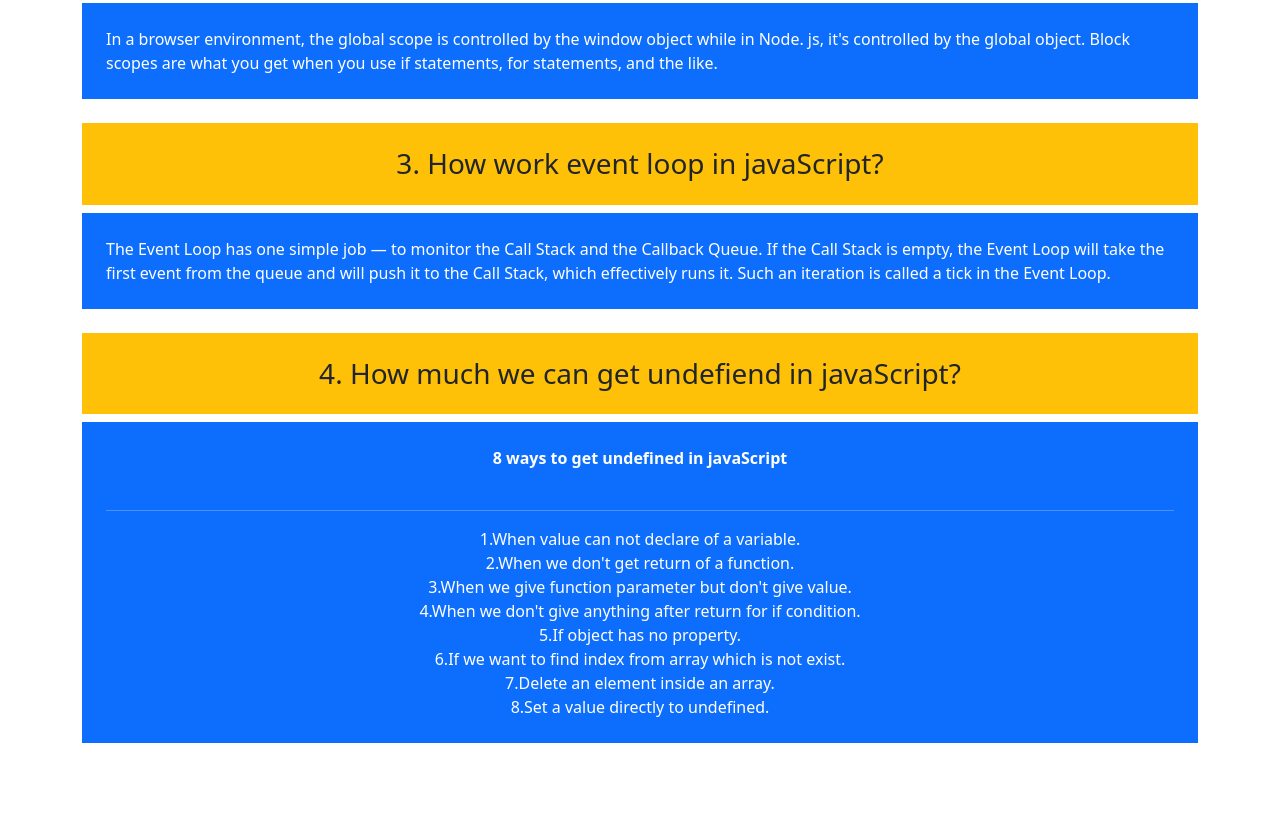
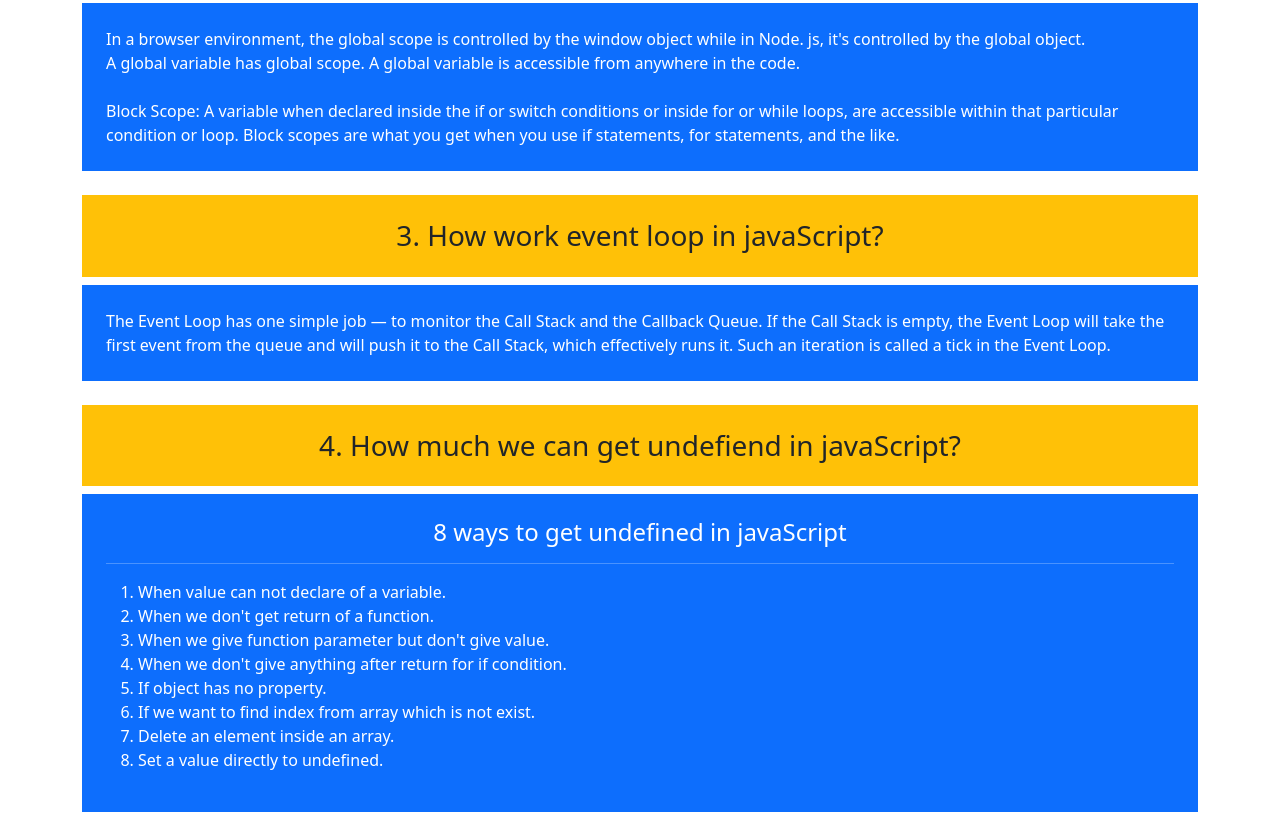
Before and after one commit to farukphero/Assignment-7-speed-monster, a plain HTML site: page blog.html in a window 1280 px wide. Shown: the part 464-1300 px from the top of the page. Before the commit the page ends 1231 px from the top, so only its background shows below. Drawn offline with nearby package versions, Linux system fonts and the light colour scheme.

Commit message:
Final Assignment-7

```diff
--- a/blog.html
+++ b/blog.html
@@ -5,6 +5,7 @@
   <meta charset="utf-8">
   <meta name="viewport" content="width=device-width, initial-scale=1">
   <title>Question part of Speed Monster</title>
+  <!-- bootstrap link  -->
   <link href="https://cdn.jsdelivr.net/npm/bootstrap@5.2.1/dist/css/bootstrap.min.css" rel="stylesheet"
     integrity="sha384-iYQeCzEYFbKjA/T2uDLTpkwGzCiq6soy8tYaI1GyVh/UjpbCx/TYkiZhlZB6+fzT" crossorigin="anonymous">
 </head>
@@ -26,7 +27,13 @@
           </div>
 
           <div class="bg-primary mb-4 p-4 text-white">In a browser environment, the global scope is controlled by the window object while in Node. js, it's controlled by the
-          global object. Block scopes are what you get when you use if statements, for statements, and the like.
+          global object. <br>
+          A global variable has global scope. A global variable is accessible from anywhere in the code.
+
+          <br><br>
+          Block Scope: A variable when declared inside the if or switch conditions or inside for or while loops, are accessible
+          within that particular condition or loop.
+          Block scopes are what you get when you use if statements, for statements, and the like.
           </div>
 
           <div>
@@ -41,17 +48,22 @@
             <div>
               <h3 class="text-center p-4 bg-warning">4. How much we can get undefiend in javaScript?</h3>
             </div>
-          <div class="bg-primary mb-4 p-4 text-white text-center"> <b>8 ways to get undefined in javaScript</b><br><br><hr>
-            1.When value can not declare of a variable. <br>
-            2.When we don't get return of a function. <br>
-            3.When we give function parameter but don't give value. <br>
-            4.When we don't give anything after return for if condition. <br>
-            5.If object has no property. <br>
-            6.If we want to find index from array which is not exist. <br>
-            7.Delete an element inside an array. <br>
-            8.Set a value directly to undefined.
+          <div class="bg-primary mb-4 p-4 text-white">
+          <h4 class="text-center">8 ways to get undefined in javaScript</h4><hr>
+           <ol>
+            <li> When value can not declare of a variable.</li>
+            <li> When we don't get return of a function.</li>
+            <li> When we give function parameter but don't give value.</li>
+            <li> When we don't give anything after return for if condition.</li>
+            <li> If object has no property.</li>
+            <li> If we want to find index from array which is not exist.</li>
+            <li> Delete an element inside an array.</li>
+            <li> Set a value directly to undefined.</li>
+           </ol>
           </div>
   </section>
+
+  <!-- bootstrap javaScript link  -->
   <script src="https://cdn.jsdelivr.net/npm/bootstrap@5.2.1/dist/js/bootstrap.bundle.min.js"
     integrity="sha384-u1OknCvxWvY5kfmNBILK2hRnQC3Pr17a+RTT6rIHI7NnikvbZlHgTPOOmMi466C8"
     crossorigin="anonymous"></script>
--- a/script.js
+++ b/script.js
@@ -142,7 +142,7 @@ setInterval(() => {
   document.getElementById("show-time").innerHTML = `${startTime ? timeSpent : 0} seconds`;
 }, 1000);
 
-
+// blog button
 const blogButton = () => {
-  window.location.href="blog.html"
-}
+  window.location.href = "blog.html"
+};
--- a/styles.css
+++ b/styles.css
@@ -16,13 +16,10 @@ body {
   margin: 0 auto;
 }
 .header-btn{
-  /* width: 80%; */
-  /* margin: 15px auto; */
   margin-top: 20px;
   display: flex;
   justify-content:space-around;
 }
-
 
 #question {
   min-height: 100px;
@@ -217,6 +214,5 @@ button {
   .card {
     flex-direction: flex;
     width: 45%;
-    /* margin: 0% , 10px; */
   }
 }
```
Also changed, not shown: index.html (+1 -2 lines).
